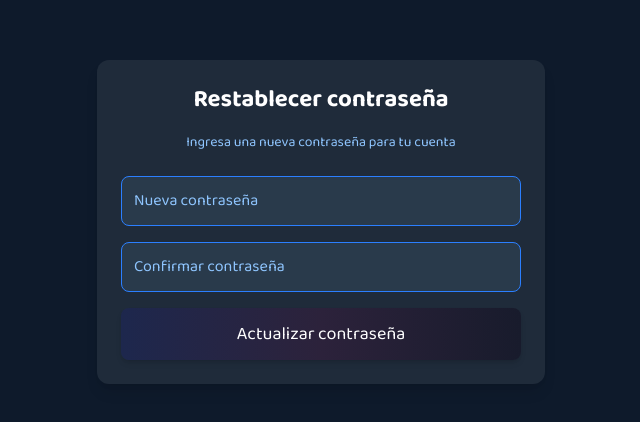
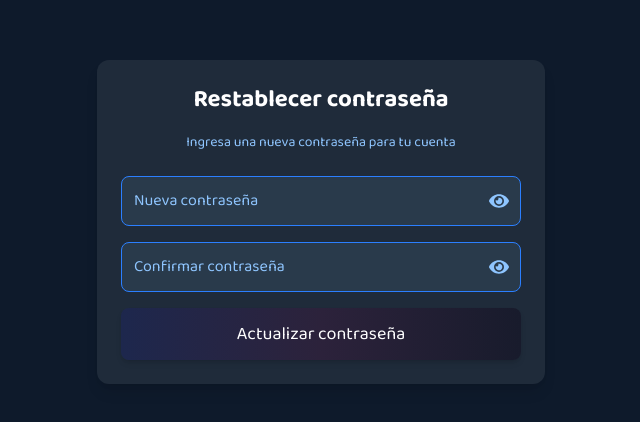
Before and after one commit to rramirezsoft/geovibes, a Next.js app in the folder web/: page /reset-password in a window 1280 px wide. Shown: the part 178-600 px from the top of the page, without its empty margins (319-959 px from the left). Built offline with nearby package versions, Linux system fonts and the light colour scheme; no server answers.

Commit message:
added eye icon to view passwords in forms

```diff
--- a/web/src/app/login/page.js
+++ b/web/src/app/login/page.js
@@ -13,6 +13,7 @@ import Image from 'next/image';
 import Link from 'next/link';
 import Loading from '../components/loading';
 import ForgotPasswordModal from './components/forgotPasswordModal';
+import { FaEye, FaEyeSlash } from 'react-icons/fa';
 
 const schema = z.object({
   email: z.string().email('Email inválido'),
@@ -23,6 +24,7 @@ export default function LoginPage() {
   const router = useRouter();
   const [message, setMessage] = useState('');
   const oAuthUrl = `${process.env.NEXT_PUBLIC_BACKEND_URL}/auth/google`;
+  const [showPassword, setShowPassword] = useState(false);
   const [showForgotPasswordModal, setShowForgotPasswordModal] = useState(false);
 
   const {
@@ -102,13 +104,24 @@ export default function LoginPage() {
             />
             {errors.email && <p className="text-red-400 text-sm">{errors.email.message}</p>}
 
-            <input
-              type="password"
-              placeholder="Contraseña"
-              required
-              {...register('password')}
-              className="w-full p-3 rounded-lg bg-[#1f2b3a]/80 text-white border border-blue-500 placeholder-blue-300 focus:outline-none focus:ring-2 focus:ring-blue-400"
-            />
+            {/* Password con icono */}
+            <div className="relative">
+              <input
+                type={showPassword ? 'text' : 'password'}
+                placeholder="Contraseña"
+                required
+                {...register('password')}
+                className="w-full p-3 pr-10 rounded-lg bg-[#1f2b3a]/80 text-white border border-blue-500 placeholder-blue-300 focus:outline-none focus:ring-2 focus:ring-blue-400"
+              />
+              <button
+                type="button"
+                onClick={() => setShowPassword((prev) => !prev)}
+                className="absolute right-3 top-1/2 transform -translate-y-1/2 text-blue-300 hover:text-blue-100 transition"
+                tabIndex={-1}
+              >
+                {showPassword ? <FaEyeSlash /> : <FaEye />}
+              </button>
+            </div>
             {errors.password && <p className="text-red-400 text-sm">{errors.password.message}</p>}
 
             <button
--- a/web/src/app/register/page.js
+++ b/web/src/app/register/page.js
@@ -12,6 +12,7 @@ import { ERROR_MESSAGES } from '@/constants/errorMessages';
 import Image from 'next/image';
 import Link from 'next/link';
 import Loading from '../components/loading';
+import { FaEye, FaEyeSlash } from 'react-icons/fa';
 
 const schema = z.object({
   nickname: z
@@ -29,6 +30,7 @@ const schema = z.object({
 export default function RegisterPage() {
   const router = useRouter();
   const [message, setMessage] = useState('');
+  const [showPassword, setShowPassword] = useState(false);
   const oAuthUrl = `${process.env.NEXT_PUBLIC_BACKEND_URL}/auth/google`;
 
   const {
@@ -119,13 +121,23 @@ export default function RegisterPage() {
             />
             {errors.email && <p className="text-red-400 text-sm">{errors.email.message}</p>}
 
-            <input
-              type="password"
-              placeholder="Contraseña"
-              required
-              {...register('password')}
-              className="w-full p-3 rounded-lg bg-[#2b1e1e]/80 text-white border border-orange-500 placeholder-orange-300 focus:outline-none focus:ring-2 focus:ring-orange-400"
-            />
+            <div className="relative">
+              <input
+                type={showPassword ? 'text' : 'password'}
+                placeholder="Contraseña"
+                required
+                {...register('password')}
+                className="w-full p-3 pr-10 rounded-lg bg-[#2b1e1e]/80 text-white border border-orange-500 placeholder-orange-300 focus:outline-none focus:ring-2 focus:ring-orange-400"
+              />
+              <button
+                type="button"
+                onClick={() => setShowPassword((prev) => !prev)}
+                className="absolute inset-y-0 right-3 flex items-center text-orange-300 hover:text-orange-100"
+                tabIndex={-1}
+              >
+                {showPassword ? <FaEyeSlash size={20} /> : <FaEye size={20} />}
+              </button>
+            </div>
             {errors.password && <p className="text-red-400 text-sm">{errors.password.message}</p>}
 
             <button
--- a/web/src/app/reset-password/components/resetPasswordClient.js
+++ b/web/src/app/reset-password/components/resetPasswordClient.js
@@ -9,6 +9,7 @@ import { resetPassword } from '@/api/auth';
 import { ERROR_MESSAGES } from '@/constants/errorMessages';
 import { parseApiError } from '@/utils/parseError';
 import Loading from '@/app/components/loading';
+import { FaEye, FaEyeSlash } from 'react-icons/fa';
 
 const schema = z
   .object({
@@ -30,6 +31,8 @@ export default function ResetPasswordPage() {
   const [email, setEmail] = useState('');
   const [status, setStatus] = useState(null);
   const [message, setMessage] = useState('');
+  const [showPassword, setShowPassword] = useState(false);
+  const [showConfirmPassword, setShowConfirmPassword] = useState(false);
 
   const {
     register,
@@ -88,22 +91,42 @@ export default function ResetPasswordPage() {
         )}
 
         <form onSubmit={handleSubmit(onSubmit)} className="space-y-4">
+          <div className="relative">
             <input
-            type="password"
+              type={showPassword ? 'text' : 'password'}
               placeholder="Nueva contraseña"
               required
               {...register('password')}
-            className="w-full p-3 rounded-lg bg-[#2b3c4d]/90 text-white border border-blue-500 placeholder-blue-300 focus:outline-none focus:ring-2 focus:ring-blue-400"
+              className="w-full p-3 pr-10 rounded-lg bg-[#2b3c4d]/90 text-white border border-blue-500 placeholder-blue-300 focus:outline-none focus:ring-2 focus:ring-blue-400"
             />
+            <button
+              type="button"
+              onClick={() => setShowPassword((prev) => !prev)}
+              className="absolute inset-y-0 right-3 flex items-center text-blue-300 hover:text-blue-100"
+              tabIndex={-1}
+            >
+              {showPassword ? <FaEyeSlash size={20} /> : <FaEye size={20} />}
+            </button>
+          </div>
           {errors.password && <p className="text-red-400 text-sm">{errors.password.message}</p>}
 
+          <div className="relative">
             <input
-            type="password"
+              type={showConfirmPassword ? 'text' : 'password'}
               placeholder="Confirmar contraseña"
               required
               {...register('confirmPassword')}
-            className="w-full p-3 rounded-lg bg-[#2b3c4d]/90 text-white border border-blue-500 placeholder-blue-300 focus:outline-none focus:ring-2 focus:ring-blue-400"
+              className="w-full p-3 pr-10 rounded-lg bg-[#2b3c4d]/90 text-white border border-blue-500 placeholder-blue-300 focus:outline-none focus:ring-2 focus:ring-blue-400"
             />
+            <button
+              type="button"
+              onClick={() => setShowConfirmPassword((prev) => !prev)}
+              className="absolute inset-y-0 right-3 flex items-center text-blue-300 hover:text-blue-100"
+              tabIndex={-1}
+            >
+              {showConfirmPassword ? <FaEyeSlash size={20} /> : <FaEye size={20} />}
+            </button>
+          </div>
           {errors.confirmPassword && (
             <p className="text-red-400 text-sm">{errors.confirmPassword.message}</p>
           )}
```
Lines whose indentation alone changed are shown as unchanged.
